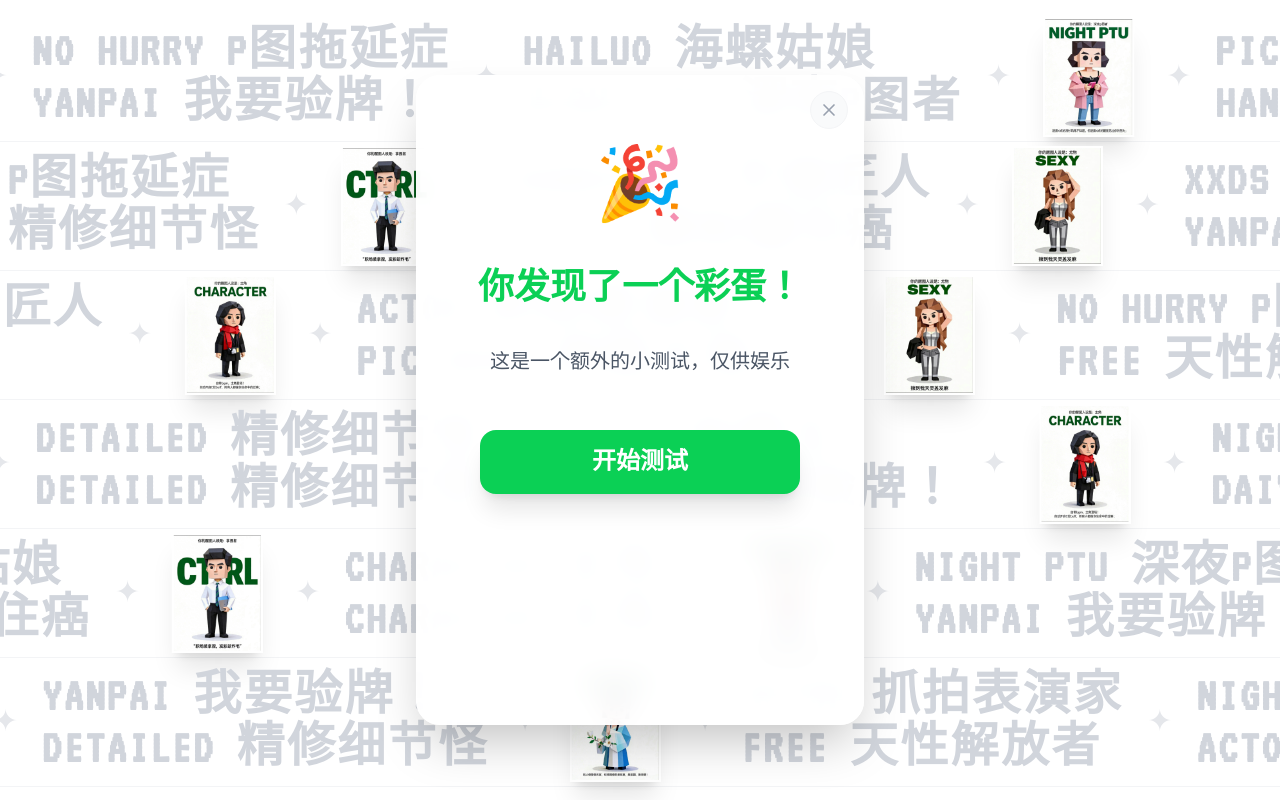
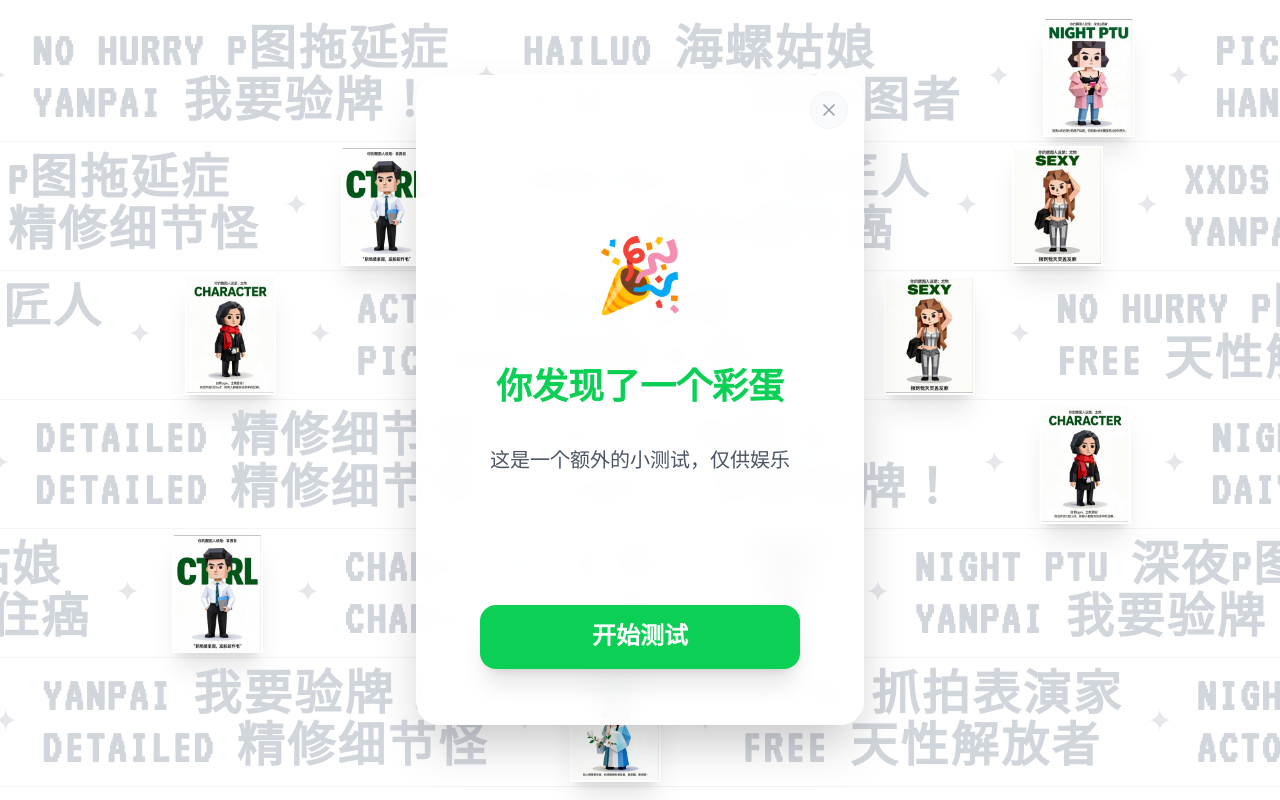
Before and after one commit to g37613182-tech/pbti-web, a React (Vite) app: page / in a window 1280 px wide. Both pictures are taken after a click on the element 640 px from the left and 77 px from the top of the page. Built offline with nearby package versions, Linux system fonts and the light colour scheme.

Commit message:
style: optimize Intro component layout and remove exclamation mark

```diff
--- a/src/App.jsx
+++ b/src/App.jsx
@@ -56,7 +56,7 @@ function App() {
             <X size={20} />
           </button>
 
-          <div className="flex-1 overflow-y-auto relative rounded-2xl custom-scrollbar">
+          <div className="flex-1 flex flex-col overflow-y-auto relative rounded-2xl custom-scrollbar">
             {currentStep === 'intro' && <Intro onNext={beginQuiz} />}
             {currentStep === 'quiz' && <Quiz onFinish={finishQuiz} />}
             {currentStep === 'result' && <Result scores={scores} onRestart={restartQuiz} />}
--- a/src/components/Intro.jsx
+++ b/src/components/Intro.jsx
@@ -4,29 +4,31 @@ import { motion } from 'framer-motion';
 export default function Intro({ onNext }) {
   return (
     <motion.div
-      className="w-full h-full flex flex-col items-center justify-center p-8 relative bg-transparent text-center"
+      className="w-full flex-1 flex flex-col items-center justify-between p-8 relative bg-transparent text-center"
       initial={{ opacity: 0, scale: 0.9 }}
       animate={{ opacity: 1, scale: 1 }}
       exit={{ opacity: 0, scale: 1.1 }}
     >
-      <div className="mb-12">
-        <span className="text-7xl mb-6 block animate-bounce">🎉</span>
+      <div className="flex-1 flex flex-col items-center justify-center">
+        <span className="text-7xl mb-8 block animate-bounce">🎉</span>
         <h2 className="text-4xl font-bold font-pixel text-[#0bd055] leading-relaxed mb-6">
-          你发现了一个彩蛋！
+          你发现了一个彩蛋
         </h2>
         <p className="text-xl text-gray-600 font-pixel leading-loose">
           这是一个额外的小测试，仅供娱乐
         </p>
       </div>
 
+      <div className="w-full mt-auto pt-8">
         <motion.button
           whileHover={{ scale: 1.05 }}
           whileTap={{ scale: 0.95 }}
           onClick={onNext}
-        className="w-full max-w-xs bg-[#0bd055] text-white font-pixel font-bold text-2xl py-4 rounded-2xl shadow-xl hover:bg-[#09b048] transition-colors"
+          className="w-full max-w-xs bg-[#0bd055] text-white font-pixel font-bold text-2xl py-4 rounded-2xl shadow-xl hover:bg-[#09b048] transition-colors mx-auto"
         >
           开始测试
         </motion.button>
+      </div>
     </motion.div>
   );
 }
--- a/src/components/Quiz.jsx
+++ b/src/components/Quiz.jsx
@@ -25,7 +25,7 @@ export default function Quiz({ onFinish }) {
   const progress = ((currentIndex + 1) / questions.length) * 100;
 
   return (
-    <div className="w-full h-full flex flex-col bg-transparent p-6 relative overflow-hidden">
+    <div className="w-full flex-1 flex flex-col bg-transparent p-6 relative overflow-hidden">
       <div className="w-full max-w-md mx-auto mb-6 mt-2 z-10">
         <div className="flex justify-between text-sm font-pixel mb-2 text-gray-500">
           <span>{currentIndex + 1} / {questions.length}</span>
--- a/src/components/Result.jsx
+++ b/src/components/Result.jsx
@@ -17,7 +17,7 @@ export default function Result({ scores, onRestart }) {
 
   if (analyzing) {
     return (
-      <div className="w-full h-full flex flex-col items-center justify-center bg-transparent p-6 text-black font-pixel text-center relative overflow-hidden">
+      <div className="w-full flex-1 flex flex-col items-center justify-center bg-transparent p-6 text-black font-pixel text-center relative overflow-hidden">
         <motion.div
           animate={{ rotate: 360 }}
           transition={{ repeat: Infinity, duration: 2, ease: "linear" }}
@@ -34,7 +34,7 @@ export default function Result({ scores, onRestart }) {
       initial={{ opacity: 0, scale: 0.9 }}
       animate={{ opacity: 1, scale: 1 }}
       transition={{ duration: 0.5, type: "spring" }}
-      className="w-full h-full flex flex-col items-center justify-center bg-transparent p-6 relative overflow-y-auto overflow-x-hidden"
+      className="w-full flex-1 flex flex-col items-center justify-center bg-transparent p-6 relative overflow-y-auto overflow-x-hidden"
     >
       <div className="w-full max-w-sm bg-white rounded-3xl p-8 mb-6 z-10 flex flex-col items-center relative shadow-[0_8px_30px_rgb(0,0,0,0.12)] border border-gray-100">
         <div className="absolute -top-4 -left-4 bg-[#0bd055] text-white font-pixel px-3 py-1 transform -rotate-6 shadow-lg rounded-lg">
```
Lines whose indentation alone changed are shown as unchanged.
